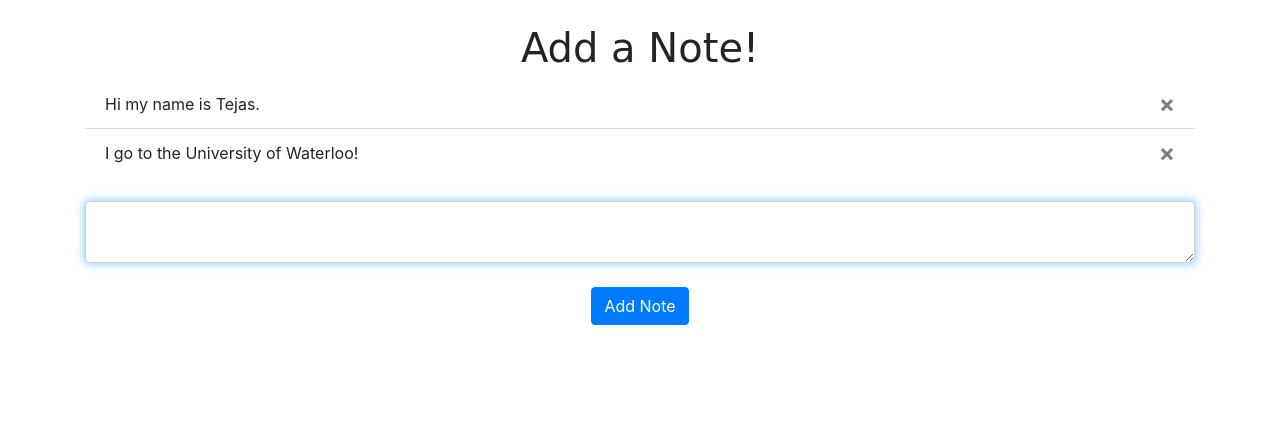
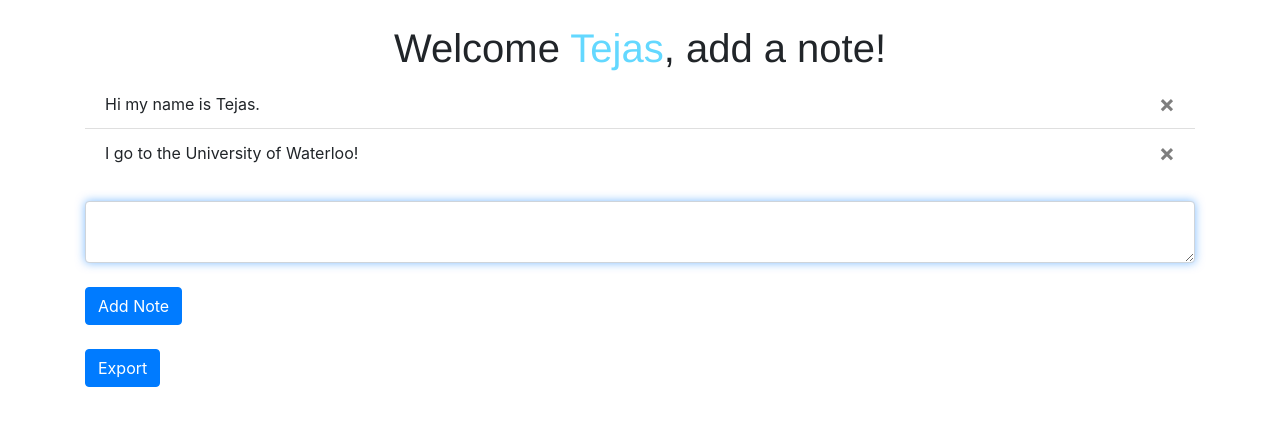
Before and after one commit to Tejas-Thind/Notes-App, a Flask app: page / in a window 1280 px wide. Shown: the part 56-482 px from the top of the page. Run offline with Flask 3, Linux system fonts and the light colour scheme; a user stored in the database is signed in; some libraries are stand-ins or nearby versions.

Commit message:
added bare comments and made some changes

```diff
--- a/Flask Web App/website/auth.py
+++ b/Flask Web App/website/auth.py
@@ -32,7 +32,9 @@ def login():
 @login_required
 def logout():
     logout_user()  # Log out the user
+    flash('Logged out successfully!', category='success')
     return redirect(url_for('auth.login'))  # Redirect to login page
+
 
 # Sign-up route
 @auth.route('/sign-up', methods=['GET', 'POST'])
--- a/Flask Web App/website/static/index.js
+++ b/Flask Web App/website/static/index.js
@@ -2,9 +2,9 @@ function deleteNote(noteId) {
     // Send a POST request to delete the note with the specified ID
     fetch('/delete-note', {
         method:'POST',
-        body: JSON.stringify({noteId: noteId}),
+        body: JSON.stringify({noteId: noteId}),  // Convert noteId to JSON format and send it in the request body
     }).then((_res) => {
         // Redirect to the home page after the note is deleted
-        window.location.href = "/";
+        window.location.href = "/";  // Redirect to the home page
     });
 }
--- a/Flask Web App/website/templates/base.html
+++ b/Flask Web App/website/templates/base.html
@@ -3,19 +3,23 @@
 <html lang="en">
 
 <head>
-    <!-- Metadata -->
-    <meta charset="UTF-8"/>
-    <meta name="viewport" content="width=device-width, initial-scale=1.0"/>
-    <!-- Bootstrap CSS -->
-    <link rel="stylesheet" href="https://stackpath.bootstrapcdn.com/bootstrap/4.4.1/css/bootstrap.min.css" integrity="sha384-Vkoo8x4CGsO3+Hhxv8T/Q5PaXtkKtu6ug5TOeNV6gBiFeWPGFN9MuhOf23Q9Ifjh" crossorigin="anonymous"/>
-    <!-- Font Awesome CSS -->
-    <link rel="stylesheet" href="https://stackpath.bootstrapcdn.com/font-awesome/4.7.0/css/font-awesome.min.css" crossorigin="anonymous"/>
-    <!-- Title -->
+    <meta charset="UTF-8" />
+    <meta name="viewport" content="width=device-width, initial-scale=1.0" />
+    <link
+        rel="stylesheet"
+        href="https://stackpath.bootstrapcdn.com/bootstrap/4.4.1/css/bootstrap.min.css"
+        integrity="sha384-Vkoo8x4CGsO3+Hhxv8T/Q5PaXtkKtu6ug5TOeNV6gBiFeWPGFN9MuhOf23Q9Ifjh"
+        crossorigin="anonymous"
+    />
+    <link
+        rel="stylesheet"
+        href="https://stackpath.bootstrapcdn.com/font-awesome/4.7.0/css/font-awesome.min.css"
+        crossorigin="anonymous"
+    />
+
     <title>{% block title %}Home{% endblock %}</title> <!--This is able to be overwritten by child and changed-->
-    <!-- Additional CSS -->
     <link href="https://stackpath.bootstrapcdn.com/bootstrap/4.5.2/css/bootstrap.min.css" rel="stylesheet">
     <style>
-        /* Custom style for glow effect on text area */
         .form-control-glow {
             border: 1px solid #ced4da;
             border-radius: 0.25rem;
@@ -25,23 +29,28 @@
             box-shadow: 0 0 10px rgba(0, 123, 255, 0.5);
             transition: box-shadow 0.3s ease-in-out;
         }
+
         .form-control-glow:focus {
             border-color: #80bdff;
             outline: 0;
             box-shadow: 0 0 20px rgba(0, 123, 255, 0.75);
         }
     </style>
+
 </head>
 
 <body>
-    <!-- Navigation bar -->
     <nav class="navbar navbar-expand-lg navbar-dark bg-dark">
-        <button class="navbar-toggler" type="button" data-toggle="collapse" data-target="#navbar">
+        <button
+            class="navbar-toggler"
+            type="button"
+            data-toggle="collapse"
+            data-target="#navbar"
+        >
             <span class="navbar-toggler-icon"></span>
         </button>
         <div class="collapse navbar-collapse" id="navbar">
             <div class="navbar-nav">
-                <!-- Links based on user authentication status -->
                 {% if user.is_authenticated %}
                 <a class="nav-item nav-link" id="home" href="/">Home</a>
                 <a class="nav-item nav-link" id="logout" href="/logout">Logout</a>
@@ -53,7 +62,6 @@
         </div>
     </nav>
 
-    <!-- Flash messages -->
     {% with messages = get_flashed_messages(with_categories=true) %}
     {% if messages %}
     {% for category, message in messages %}
@@ -71,22 +79,36 @@
             <span aria-hidden="true">&times;</span>
         </button>
     </div>
-                {% endif %}
-            {% endfor %}
-        {% endif %}
-    {% endwith %}
+    {% endif %} {% endfor %} {% endif %} {% endwith %}
 
-    <!-- Main content -->
     <div class="container">
         {% block content %} {% endblock %}
     </div>
+    <script
+        src="https://code.jquery.com/jquery-3.2.1.slim.min.js"
+        integrity="sha384-KJ3o2DKtIkvYIK3UENzmM7KCkRr/rE9/Qpg6aAZGJwFDMVNA/GpGFF93hXpG5KkN"
+        crossorigin="anonymous"
+    ></script>
+    <script
+        src="https://cdnjs.cloudflare.com/ajax/libs/popper.js/1.12.9/umd/popper.min.js"
+        integrity="sha384-ApNbgh9B+Y1QKtv3Rn7W3mgPxhU9K/ScQsAP7hUibX39j7fakFPskvXusvfa0b4Q"
+        crossorigin="anonymous"
+    ></script>
+    <script
+        src="https://maxcdn.bootstrapcdn.com/bootstrap/4.0.0/js/bootstrap.min.js"
+        integrity="sha384-JZR6Spejh4U02d8jOt6vLEHfe/JQGiRRSQQxSfFWpi1MquVdAyjUar5+76PVCmYl"
+        crossorigin="anonymous"
+    ></script>
 
-    <!-- Bootstrap JavaScript -->
-    <script src="https://code.jquery.com/jquery-3.2.1.slim.min.js" integrity="sha384-KJ3o2DKtIkvYIK3UENzmM7KCkRr/rE9/Qpg6aAZGJwFDMVNA/GpGFF93hXpG5KkN" crossorigin="anonymous"></script>
-    <script src="https://cdnjs.cloudflare.com/ajax/libs/popper.js/1.12.9/umd/popper.min.js" integrity="sha384-ApNbgh9B+Y1QKtv3Rn7W3mgPxhU9K/ScQsAP7hUibX39j7fakFPskvXusvfa0b4Q" crossorigin="anonymous"></script>
-    <script src="https://maxcdn.bootstrapcdn.com/bootstrap/4.0.0/js/bootstrap.min.js" integrity="sha384-JZR6Spejh4U02d8jOt6vLEHfe/JQGiRRSQQxSfFWpi1MquVdAyjUar5+76PVCmYl" crossorigin="anonymous"></script>
-
-    <!-- Additional Bootstrap JavaScript -->
     <script src="https://code.jquery.com/jquery-3.5.1.slim.min.js"></script>
     <script src="https://cdn.jsdelivr.net/npm/@popperjs/core@2.5.4/dist/umd/popper.min.js"></script>
-    <script src="
+    <script src="https://stackpath.bootstrapcdn.com/bootstrap/4.5.2/js/bootstrap.min.js"></script>
+
+    <!-- Custom JavaScript -->
+    <script
+        type="text/javascript"
+        src="{{ url_for('static', filename='index.js') }}"
+    ></script>
+</body>
+
+</html>
--- a/Flask Web App/website/templates/home.html
+++ b/Flask Web App/website/templates/home.html
@@ -3,7 +3,7 @@
 {% block content %}
 <br>
 <!-- Heading to add a note -->
-<h1 align="center" class="display-6" style="font-family:Comic Sans MS">Add a Note!</h1>
+<h1 align="center" class="display-6" style="font-family: 'Helvetica Neue', 'Helvetica', 'Times New Roman'">Welcome <span style="color:rgb(99, 216, 255)">{{user.first_name}}</span>, add a note!</h1>
 <!-- List to display notes -->
 <ul class="list-group list-group-flush" id="notes">
     {% for note in user.notes %}
@@ -23,8 +23,12 @@
     <textarea name="note" id="note" class="form-control form-control-glow"></textarea>
     <br>
     <!-- Submit button for adding note -->
-    <div align="center">
-        <button type="submit" class="btn btn-primary">Add Note</button>
+    <div align="left">
+        <button type="submit" class="btn btn-primary" name="add_note">Add Note</button>
+    </div>
+    <br>
+    <div align="left">
+        <button type="submit" class="btn btn-primary" name="export_note">Export</button>
     </div>
 </form>
 {% endblock %}
--- a/Flask Web App/website/templates/login.html
+++ b/Flask Web App/website/templates/login.html
@@ -3,6 +3,7 @@
 {% block content %}
 <!-- Login form -->
 <form method="POST">
+    <br>
     <h3 align="center">Login</h3>
     <!-- Email input field -->
     <div class="form-group">
--- a/Flask Web App/website/templates/sign up.html
+++ b/Flask Web App/website/templates/sign up.html
@@ -3,6 +3,7 @@
 {% block content %}
 <!-- Sign-up form -->
 <form method="POST">
+    <br>
     <h3 align="center">Sign Up</h3>
     <!-- Email input field -->
     <div class="form-group">
--- a/Flask Web App/website/views.py
+++ b/Flask Web App/website/views.py
@@ -13,15 +13,20 @@ views = Blueprint('views', __name__)
 @login_required  # Ensure the user is logged in to access this route
 def home():
     if request.method == 'POST':
-        note = request.form.get('note')
-        if len(note) < 1:
-            flash('Note is too short!', category='error')
-        else:
-            # Create a new Note object with the form data and current user's ID
-            new_note = Note(data=note, user_id=current_user.id)
-            db.session.add(new_note)
-            db.session.commit()
-            flash('Note added!', category='success')
+        # Check which button was clicked
+        if 'add_note' in request.form:  # Check if the add note button was clicked
+            note = request.form.get('note')
+            if len(note) < 1:
+                flash('Note is too short!', category='error')
+            else:
+                # Create a new Note object with the form data and current user's ID
+                new_note = Note(data=note, user_id=current_user.id)
+                db.session.add(new_note)
+                db.session.commit()
+                flash('Note added!', category='success')
+        elif 'export_note' in request.form:  # Check if the other button was clicked
+            flash('Note was successfully exported!', category='success')
+            pass
 
     # Render the home.html template, passing the current user as a context variable
     return render_template("home.html", user=current_user)
@@ -39,6 +44,7 @@ def delete_note():
         if note.user_id == current_user.id:
             db.session.delete(note)
             db.session.commit()
+            flash('Note deleted!', category='success')
 
     # Return an empty JSON response
     return jsonify({})
```
Also changed, not shown: Flask Web App/instance/database.db. Lines whose indentation alone changed are shown as unchanged.
